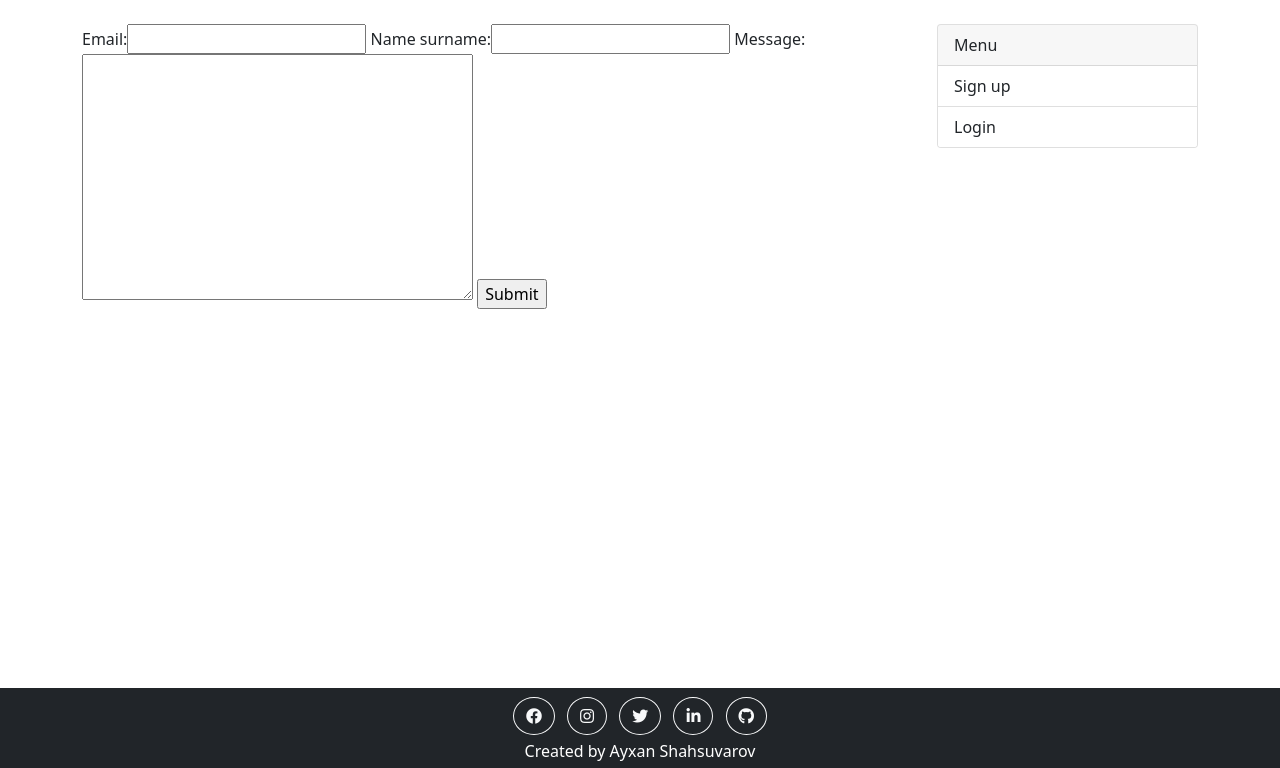
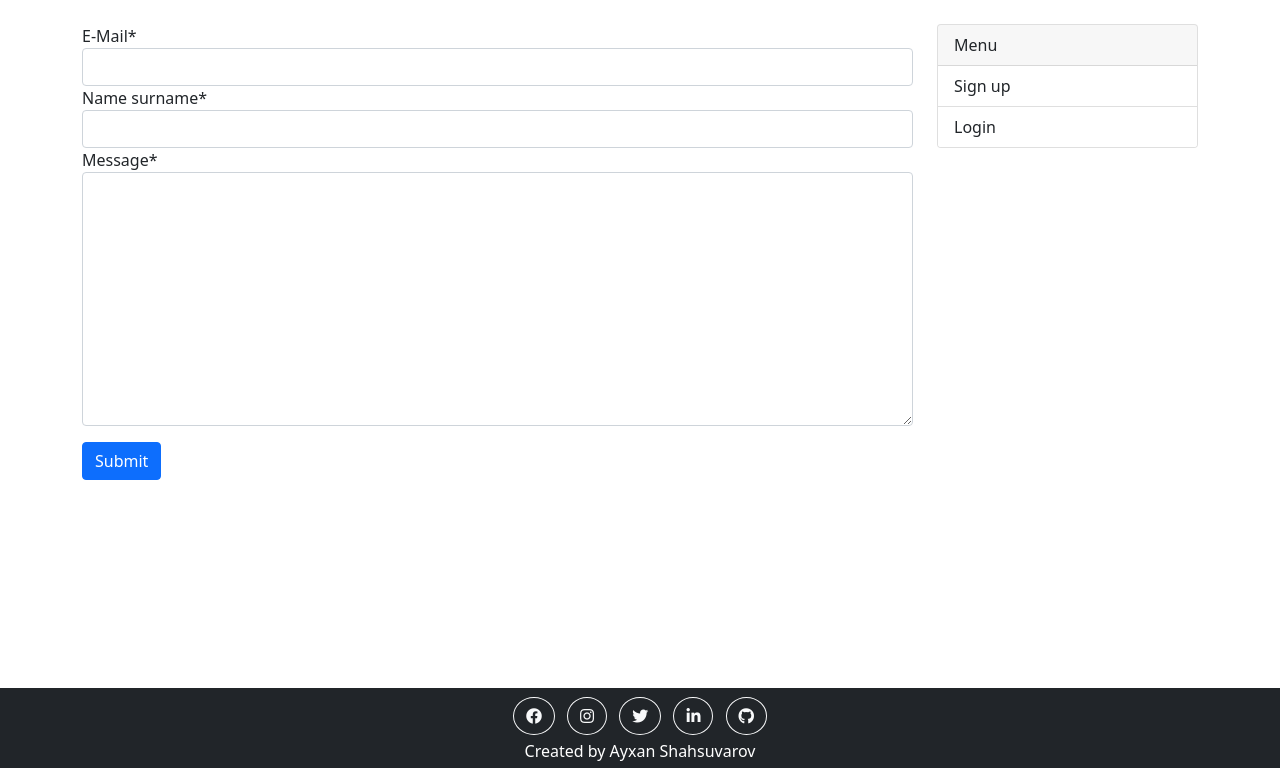
Before and after one commit to Ayxan-z/serbestisler.online, a Django app: page /contact in a window 1280 px wide. Shown: the part 92-860 px from the top of the page. Run offline with Django 3.2, Linux system fonts and the light colour scheme; tables that the repository leaves empty hold one stand-in row (values such as "Sample post"); some libraries are stand-ins or nearby versions.

Commit message:
crispy form added

```diff
--- a/blog/forms/contact.py
+++ b/blog/forms/contact.py
@@ -2,6 +2,6 @@ from typing import Text
 from django import forms
 
 class ContactForm(forms.Form):
-    email = forms.EmailField(max_length=100)
+    email = forms.EmailField(label='E-Mail', max_length=100)
     name_surname = forms.CharField(max_length=30)
     message = forms.CharField(widget=forms.Textarea)
--- a/blog/templates/pages/contact.html
+++ b/blog/templates/pages/contact.html
@@ -1,14 +1,15 @@
 {% extends 'base.html' %}
+{% load crispy_forms_tags %}
+
 
 {% block title %} Contact Page {% endblock title %}
-
 
 {% block content %}
 
 <form method="POST">
     {% csrf_token %}
-    {{form}}
-    <input type="submit" values="send">
+    {{form|crispy}}
+    <input type="submit" values="send" class="btn btn-primary mt-3">
 </form>
 
 {% endblock content %}
--- a/config/settings.py
+++ b/config/settings.py
@@ -30,6 +30,7 @@ INSTALLED_APPS = [
     'account',
     # third party
     'ckeditor',
+    'crispy_forms',
 ]
 
 MIDDLEWARE = [
@@ -125,3 +126,5 @@ AUTH_USER_MODEL = 'account.CustomUserModel'
 
 MEDIA_URL = '/media/'
 MEDIA_ROOT = os.path.join(BASE_DIR, 'media/')
+
+CRISPY_TEMPLATE_PACK = 'bootstrap4'
```
Also changed, not shown: 2 other files.
